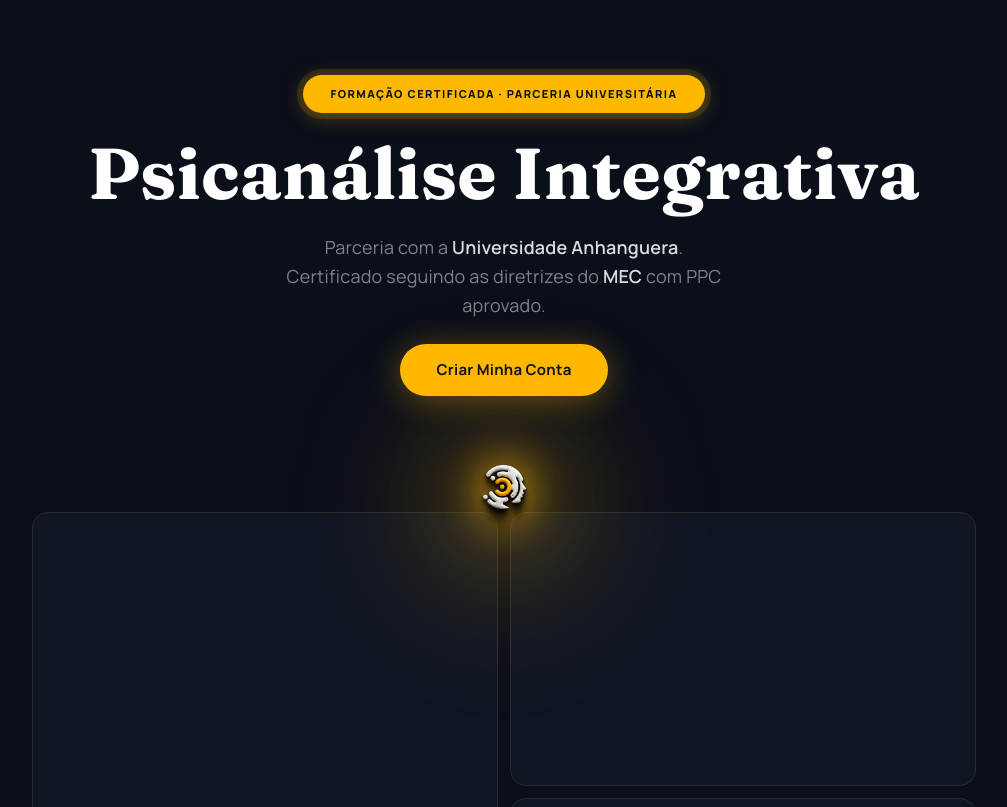
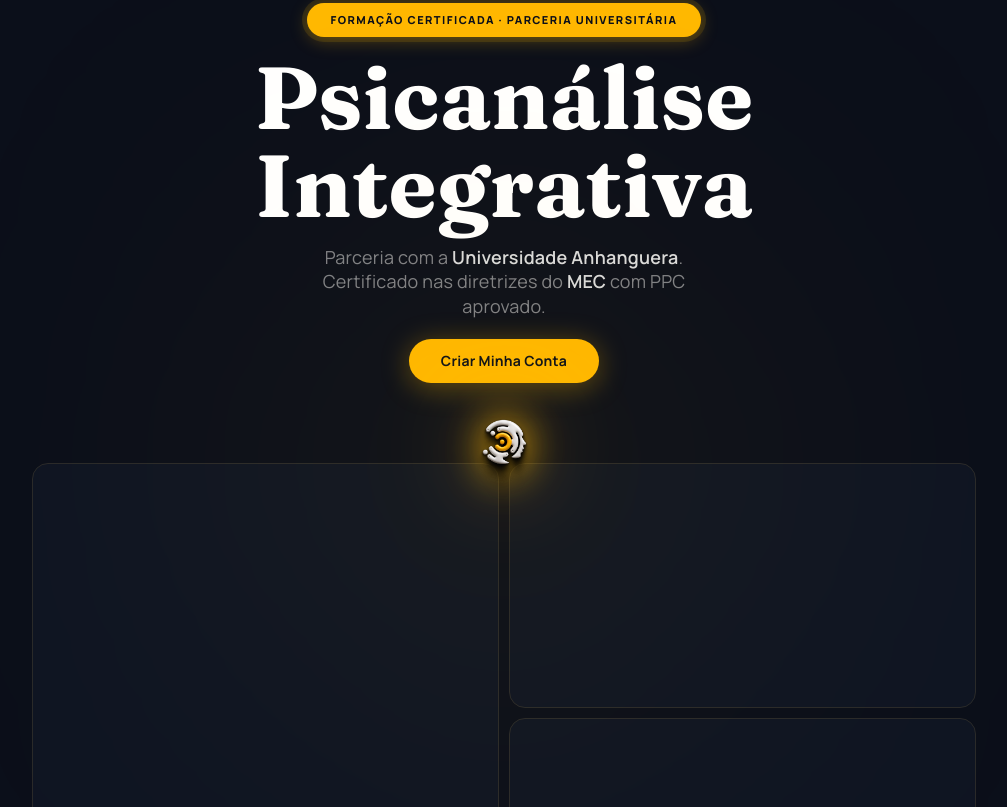
Before and after one commit to Romero1029/Area-de-Membors, a Next.js app: page /comecar in a window 1280 px wide. Shown: the part 1013-1820 px from the top of the page, without its empty margins (136-1143 px from the left). Built offline with nearby package versions, Linux system fonts and the light colour scheme; no server answers; the database is empty.

Commit message:
fix: compact Psicanalise section to match wireframe proportions

```diff
--- a/src/app/comecar/ComecarAnimated.tsx
+++ b/src/app/comecar/ComecarAnimated.tsx
@@ -58,86 +58,68 @@ const CURSOR_LOGO_SRC = '/logo-cursor.png'
 // suavemente (parallax)
 // ─────────────────────────────────────────────
 function PsicanaliseSection() {
-
   return (
-    <section className="max-w-5xl mx-auto px-6 sm:px-10 py-24 sm:py-32">
+    <section className="max-w-5xl mx-auto px-6 sm:px-10 pt-14 pb-10">
 
       {/* ── Texto central ── */}
-      <div className="text-center mb-16 space-y-6">
-
-        <FadeIn direction="none">
+      <FadeIn direction="none" className="text-center space-y-4 mb-8">
         <span
-            className="inline-block rounded-full bg-[#FFB800] px-7 py-2.5 text-[11px] font-black uppercase tracking-[0.13em] text-[#0B0F1A]"
-            style={{ boxShadow: '0 0 0 6px rgba(255,184,0,0.12), 0 4px 20px rgba(255,184,0,0.3)' }}
+          className="inline-block rounded-full bg-[#FFB800] px-6 py-2 text-[11px] font-black uppercase tracking-[0.13em] text-[#0B0F1A]"
+          style={{ boxShadow: '0 0 0 5px rgba(255,184,0,0.12), 0 4px 18px rgba(255,184,0,0.28)' }}
         >
           Formação Certificada · Parceria Universitária
         </span>
-        </FadeIn>
 
-        <FadeIn delay={70}>
         <h2
           style={{ fontFamily: "'Fraunces', Georgia, serif" }}
-            className="text-5xl sm:text-6xl lg:text-7xl font-bold text-white leading-[1.0]"
+          className="text-5xl sm:text-6xl lg:text-[5.5rem] font-bold text-white leading-[1.0]"
         >
           Psicanálise Integrativa
         </h2>
-        </FadeIn>
 
-        <FadeIn delay={140}>
-          <p className="text-white/48 text-base sm:text-lg max-w-md mx-auto leading-relaxed">
+        <p className="text-white/48 text-base sm:text-lg max-w-sm mx-auto leading-snug">
           Parceria com a{' '}
           <strong className="text-white/85 font-semibold">Universidade Anhanguera</strong>.
-            {' '}Certificado seguindo as diretrizes do{' '}
+          {' '}Certificado nas diretrizes do{' '}
           <strong className="text-white/85 font-semibold">MEC</strong> com PPC aprovado.
         </p>
-        </FadeIn>
 
-        <FadeIn delay={200}>
+        <div className="pt-1">
           <Link
             href="/turma38"
-            className="inline-flex rounded-full bg-[#FFB800] px-9 py-3.5 text-[15px] font-bold text-[#0B0F1A] hover:bg-[#FFC933] active:scale-[0.98] transition-all duration-200"
-            style={{ boxShadow: '0 4px 32px rgba(255,184,0,0.35)' }}
+            className="inline-flex rounded-full bg-[#FFB800] px-8 py-3 text-sm font-bold text-[#0B0F1A] hover:bg-[#FFC933] active:scale-[0.98] transition-all duration-200"
+            style={{ boxShadow: '0 4px 28px rgba(255,184,0,0.35)' }}
           >
             Criar Minha Conta
           </Link>
+        </div>
       </FadeIn>
-      </div>
 
       {/* ── Logo + Grid ── */}
       <FadeIn delay={60}>
         <div className="relative">
 
-          {/* Logo flutuando — parallax segue cursor */}
+          {/* Logo centralizado, exatamente em cima do grid */}
+          <div className="flex justify-center" style={{ marginBottom: '-48px', position: 'relative', zIndex: 10 }}>
+            <div className="relative">
               <div
-            className="flex justify-center"
-            style={{ marginBottom: '-44px', position: 'relative', zIndex: 10 }}
-          >
-            <div className="relative inline-flex items-center justify-center">
-              <div
-                className="absolute rounded-full blur-3xl pointer-events-none"
-                style={{
-                  width: '180px', height: '180px',
-                  background: 'rgba(255,184,0,0.18)',
-                  transform: 'translate(-50%,-50%)',
-                  top: '50%', left: '50%',
-                }}
+                className="absolute inset-0 rounded-full blur-3xl pointer-events-none scale-[3]"
+                style={{ background: 'rgba(255,184,0,0.2)' }}
               />
               <img
                 src={CURSOR_LOGO_SRC}
                 alt=""
                 draggable={false}
-                className="w-24 h-24 object-contain select-none relative"
-                style={{
-                  filter: 'drop-shadow(0 0 22px rgba(255,184,0,1)) drop-shadow(0 0 55px rgba(255,184,0,0.45))',
-                }}
+                className="w-[96px] h-[96px] object-contain select-none relative"
+                style={{ filter: 'drop-shadow(0 0 20px rgba(255,184,0,1)) drop-shadow(0 0 50px rgba(255,184,0,0.4))' }}
               />
             </div>
           </div>
 
-          {/* Grid assimétrico: esquerda alta | direita 2 empilhadas */}
+          {/* Grid: esquerda alta | direita 2 empilhadas */}
           <div
-            className="grid grid-cols-2 grid-rows-2 gap-3"
-            style={{ height: 'clamp(400px, 50vw, 560px)' }}
+            className="grid grid-cols-2 grid-rows-2 gap-2.5"
+            style={{ height: 'clamp(360px, 46vw, 500px)' }}
           >
             <div className="row-span-2 rounded-2xl bg-[#0F1523] border border-white/7" />
             <div className="rounded-2xl bg-[#0F1523] border border-white/7" />
```
Lines whose indentation alone changed are shown as unchanged.
